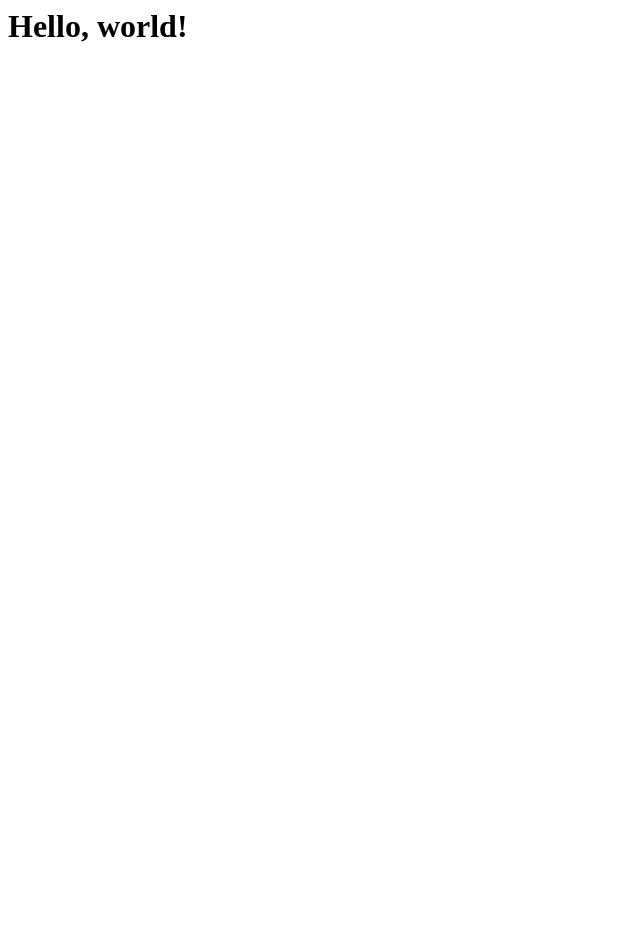
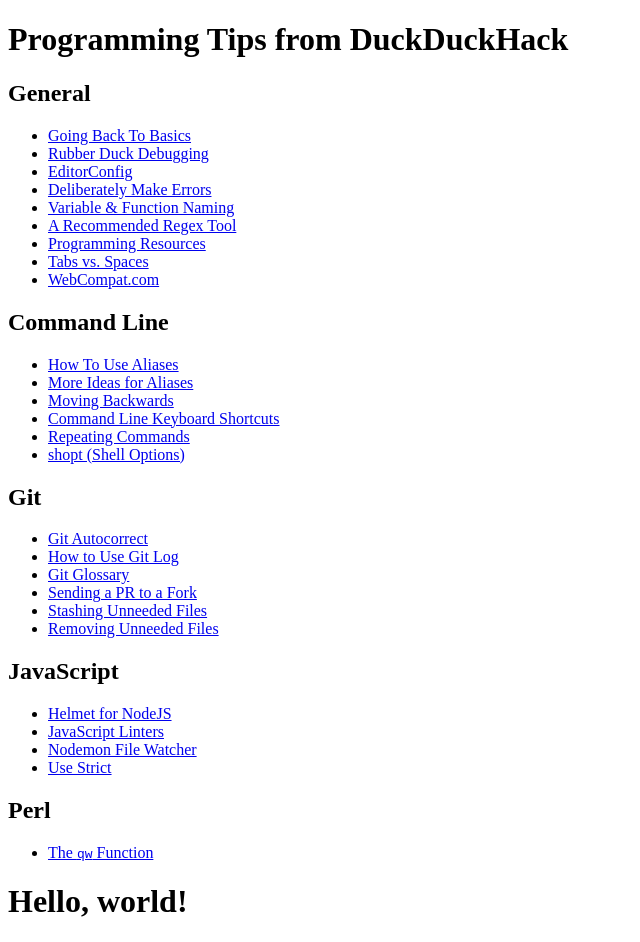
Before and after one commit to tagawa/programming-tips, a plain HTML site: page index.html in a window 1280 px wide. Shown: the whole page, without its empty margins (0-640 px from the left). Before the commit the page ends 800 px from the top, so only its background shows below. Drawn offline with Linux system fonts and the light colour scheme.

Commit message:
Added links to index file

```diff
--- a/index.html
+++ b/index.html
@@ -1 +1,60 @@
+<!DOCTYPE HTML>
+<html>
+<head>
+    <meta charset="utf-8">
+    <meta name="viewport" content="width=device-width, initial-scale=1.0">
+    <title>Programming Tips from DuckDuckHack</title>
+</head>
+<body>
+    <h1>Programming Tips from DuckDuckHack</h1>
+
+    <h2>General</h2>
+    <ul>
+        <li><a href="basic-editor.html">Going Back To Basics</a></li>
+        <li><a href="duck-debugging.html">Rubber Duck Debugging</a></li>
+        <li><a href="editorconfig.html">EditorConfig</a></li>
+        <li><a href="errors.html">Deliberately Make Errors</a></li>
+        <li><a href="naming.html">Variable &amp; Function Naming</a></li>
+        <li><a href="regex-tool.html">A Recommended Regex Tool</a></li>
+        <li><a href="resources.html">Programming Resources</a></li>
+        <li><a href="tabs-spaces.html">Tabs vs. Spaces</a></li>
+        <li><a href="webcompat.html">WebCompat.com</a></li>
+    </ul>
+
+    <h2>Command Line</h2>
+    <ul>
+        <li><a href="aliases.html">How To Use Aliases</a></li>
+        <li><a href="aliases2.html">More Ideas for Aliases</a></li>
+        <li><a href="going-back.html">Moving Backwards</a></li>
+        <li><a href="keyboard-shortcuts.html">Command Line Keyboard Shortcuts</a></li>
+        <li><a href="repeat-command.html">Repeating Commands</a></li>
+        <li><a href="shopt.html">shopt (Shell Options)</a></li>
+    </ul>
+
+    <h2>Git</h2>
+    <ul>
+        <li><a href="autocorrect.html">Git Autocorrect</a></li>
+        <li><a href="git-log.html">How to Use Git Log</a></li>
+        <li><a href="glossary.html">Git Glossary</a></li>
+        <li><a href="pr-to-fork.html">Sending a PR to a Fork</a></li>
+        <li><a href="stash.html">Stashing Unneeded Files</a></li>
+        <li><a href="unneeded-files.html">Removing Unneeded Files</a></li>
+    </ul>
+
+    <h2>JavaScript</h2>
+    <ul>
+        <li><a href="helmet.html">Helmet for NodeJS</a></li>
+        <li><a href="js-linters.html">JavaScript Linters</a></li>
+        <li><a href="nodemon.html">Nodemon File Watcher</a></li>
+        <li><a href="use-strict.html">Use Strict</a></li>
+    </ul>
+
+    <h2>Perl</h2>
+    <ul>
+        <li><a href="qw-function.html">The <code>qw</code> Function</a></li>
+    </ul>
+</body>
+</html>
+
+
 <h1>Hello, world!</h1>
```
Also changed, not shown: git/stash.html (+1 -1 lines), git/autocorrect.html (renamed from git/git-autocorrect.html).
